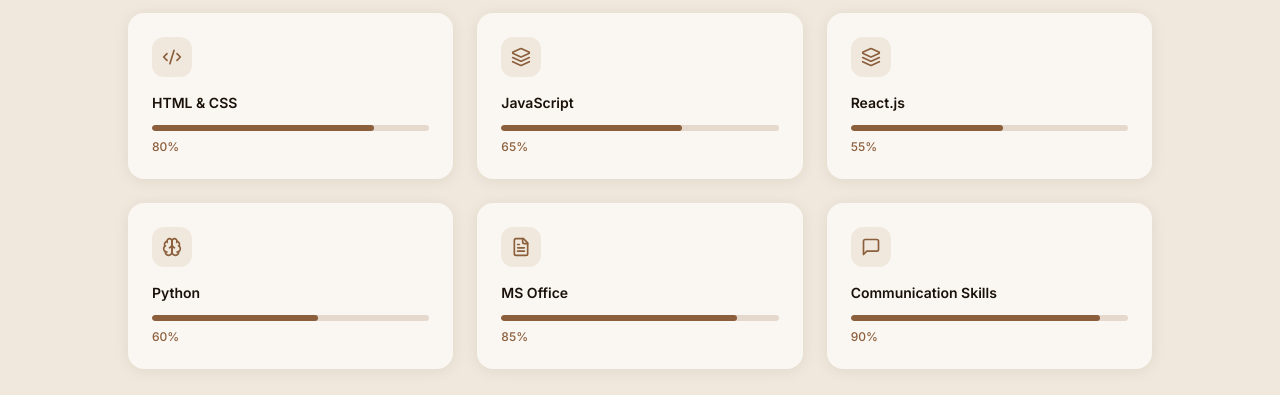
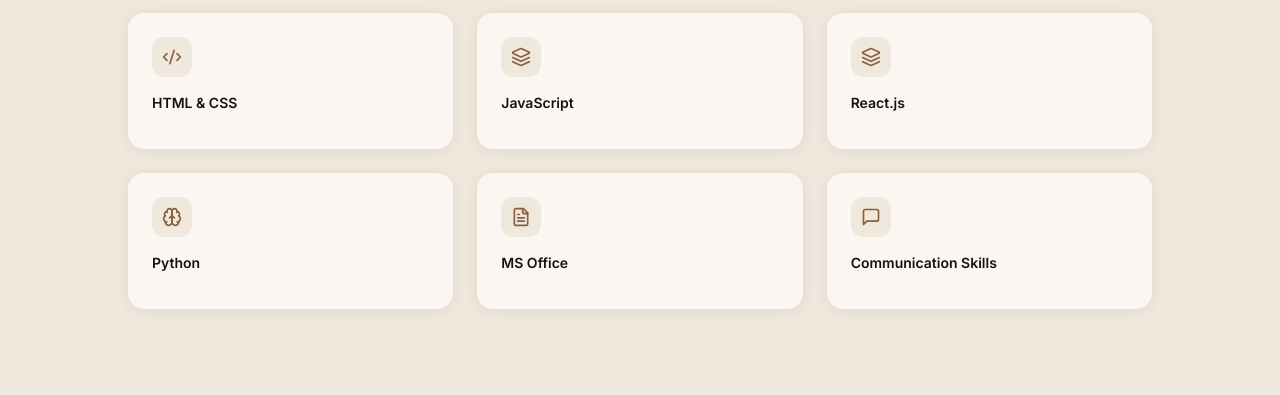
Before and after one commit to princebarnwal/prince_barnwal_portfolio, a React (Vite) app: page / in a window 1280 px wide. Shown: the part 1740-2135 px from the top of the page. Built offline with nearby package versions, Linux system fonts and the light colour scheme.

Commit message:
Changes in the Skills Section

```diff
--- a/src/components/Skills.tsx
+++ b/src/components/Skills.tsx
@@ -8,12 +8,12 @@ import {
 import { SectionLabel } from './SectionLabel';
 
 const SKILLS = [
-  { name: 'HTML & CSS', icon: Code2, level: 80 },
-  { name: 'JavaScript', icon: Layers, level: 65 },
-  { name: 'React.js', icon: Layers, level: 55 },
-  { name: 'Python', icon: Brain, level: 60 },
-  { name: 'MS Office', icon: FileText, level: 85 },
-  { name: 'Communication Skills', icon: MessageSquare, level: 90 },
+  { name: 'HTML & CSS',           icon: Code2         },
+  { name: 'JavaScript',           icon: Layers        },
+  { name: 'React.js',             icon: Layers        },
+  { name: 'Python',               icon: Brain         },
+  { name: 'MS Office',            icon: FileText      },
+  { name: 'Communication Skills', icon: MessageSquare },
 ];
 
 export function Skills() {
@@ -28,7 +28,7 @@ export function Skills() {
           What I bring to the table
         </h2>
         <div className="grid sm:grid-cols-2 lg:grid-cols-3 gap-6">
-          {SKILLS.map(({ name, icon: Icon, level }) => (
+          {SKILLS.map(({ name, icon: Icon }) => (
             <div
               key={name}
               className="p-6 rounded-2xl transition-all duration-200 hover:-translate-y-1 hover:shadow-md"
@@ -44,16 +44,6 @@ export function Skills() {
                 <Icon size={20} style={{ color: '#8b5e3c' }} />
               </div>
               <p className="text-sm font-semibold mb-3" style={{ color: '#1a110a' }}>{name}</p>
-              <div
-                className="w-full rounded-full overflow-hidden"
-                style={{ height: '6px', backgroundColor: '#e5d9ce' }}
-              >
-                <div
-                  className="h-full rounded-full transition-all duration-700"
-                  style={{ width: `${level}%`, backgroundColor: '#8b5e3c' }}
-                />
-              </div>
-              <p className="text-xs mt-2 font-medium" style={{ color: '#8b5e3c' }}>{level}%</p>
             </div>
           ))}
         </div>
```
